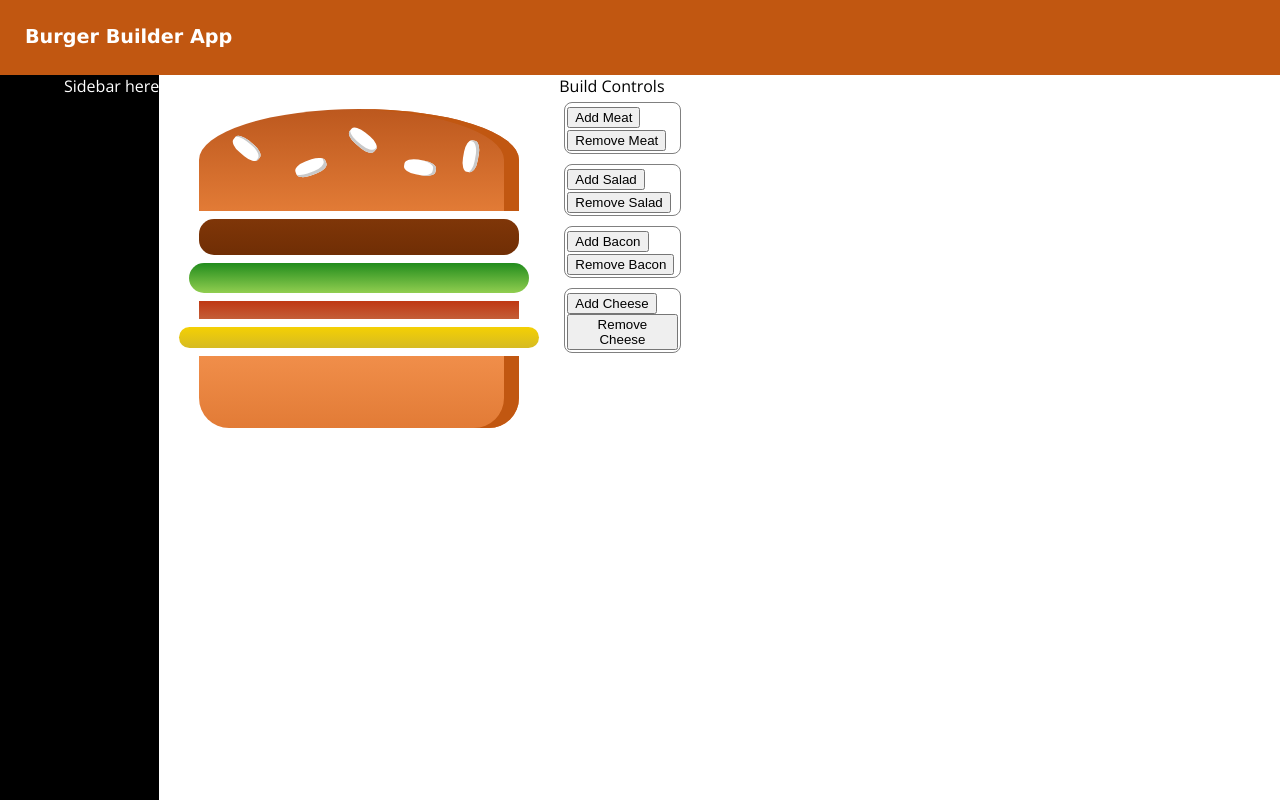
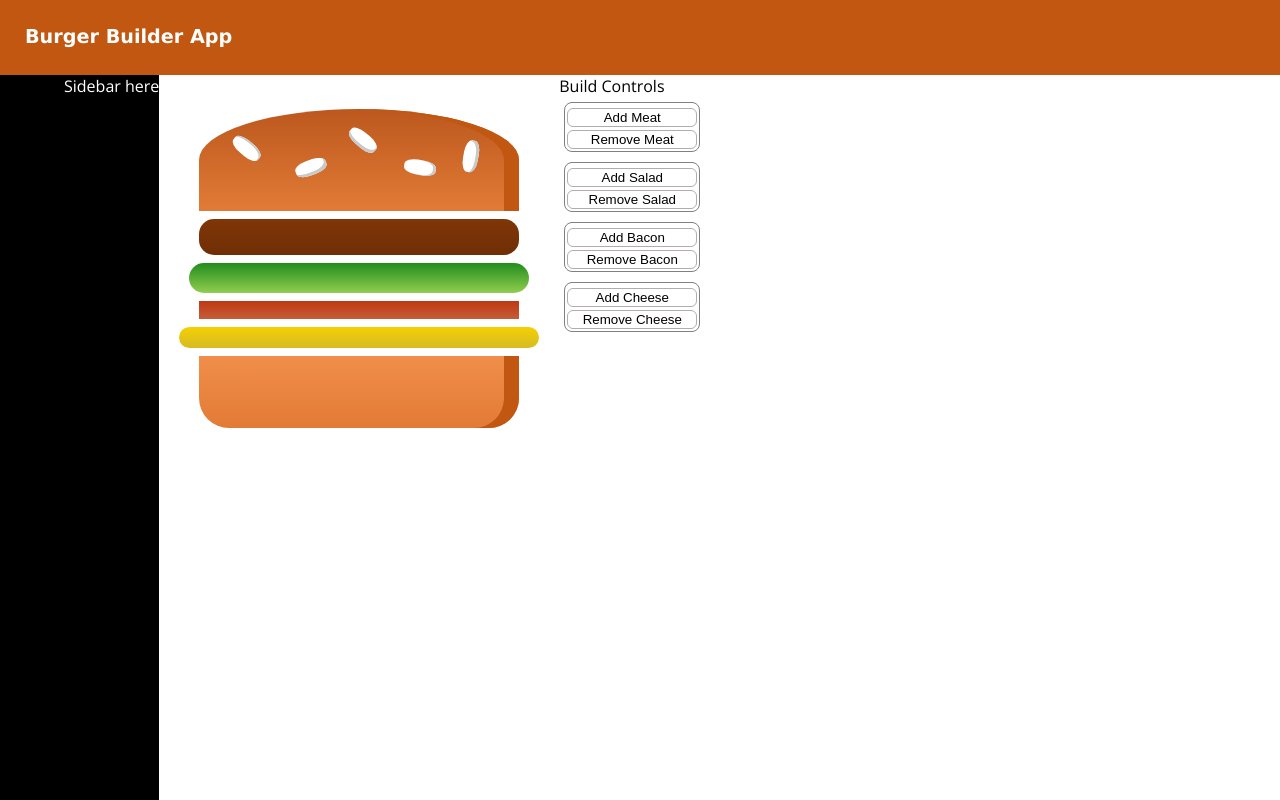
Before and after one commit to JordT/burgerBuilderApp, a React (Create React App) app: page / in a window 1280 px wide. Shown: the top 800 px of the page. Built offline with nearby package versions, Linux system fonts and the light colour scheme.

Commit message:
added styling to all control buttons

```diff
--- a/src/containers/BurgerBuilder/BurgerBuilder.js
+++ b/src/containers/BurgerBuilder/BurgerBuilder.js
@@ -18,30 +18,34 @@ function BurgerBuilder () {
         <div className={classes.Controls}>Build Controls</div>
           <div className={classes.Ingredient }>
             <button type="button"
-              className={(meat <= 2) ? null : classes.ButtonDisabled }
+              className={(meat <= 2) ? classes.Button : classes.ButtonDisabled }
               onClick={() => {(meat <= 2) ? changeMeat(meat+1) : console.log("That's enough meat.")}}>Add Meat</button>
             <button type="button"
+              className={(meat !== 0) ? classes.Button : classes.ButtonDisabled }
               onClick={() => {(meat !== 0) ? changeMeat(meat-1) : console.log("Meat cannot be negative")}}>Remove Meat</button>
           </div>
           <div className={classes.Ingredient}>
             <button type="button"
-              className={(salad <= 2) ? null : classes.ButtonDisabled }
+              className={(salad <= 2) ? classes.Button : classes.ButtonDisabled }
               onClick={() => {(salad <= 2) ? changeSalad(salad+1) : console.log("That's enough salad.")}}>Add Salad</button>
             <button type="button"
+              className={(salad !== 0) ? classes.Button : classes.ButtonDisabled }
               onClick={() => {(salad !== 0) ? changeSalad(salad-1) : console.log("Salad cannot be negative")}}>Remove Salad</button>
           </div>
           <div className={classes.Ingredient}>
             <button type="button"
-              className={(bacon <= 2) ? null : classes.ButtonDisabled }
+              className={(bacon <= 2) ? classes.Button : classes.ButtonDisabled }
               onClick={() => {(bacon <= 2) ? changeBacon(bacon+1) : console.log("That's enough bacon.")}}>Add Bacon</button>
             <button type="button"
+              className={(bacon !== 0) ? classes.Button : classes.ButtonDisabled }
               onClick={() => {(bacon !== 0) ? changeBacon(bacon-1) : console.log("Bacon cannot be negative")}}>Remove Bacon</button>
           </div>
           <div className={classes.Ingredient}>
             <button type="button"
-              className={(cheese <= 2) ? null : classes.ButtonDisabled }
+              className={(cheese <= 2) ? classes.Button : classes.ButtonDisabled }
               onClick={() => {(cheese <= 2) ? changeCheese(cheese+1) : console.log("That's enough cheese.")}}>Add Cheese</button>
             <button type="button"
+              className={(cheese !== 0) ? classes.Button : classes.ButtonDisabled }
               onClick={() => {(cheese !== 0) ? changeCheese(cheese-1) : console.log("Cheese cannot be negative")}}>Remove Cheese</button>
           </div>
         </div>
--- a/src/containers/BurgerBuilder/BurgerBuilder.module.css
+++ b/src/containers/BurgerBuilder/BurgerBuilder.module.css
@@ -1,5 +1,22 @@
+.Button {
+  background-color: white;
+  border-radius: 6px;
+  border: 1px solid #b3acac;
+  align-content: center;
+  width: 100%;
+}
+
+.Button:hover {
+  box-shadow: 1px 1px 1px 1px rgba(0,0,0,0.24),0 8px 25px 0 rgba(0,0,0,0.19);
+}
+
 .ButtonDisabled {
   color: #f75c5c;
+  background-color: white;
+  border-radius: 6px;
+  border: 1px solid #b3acac;
+  align-content: center;;
+  width: 90%;
 }
 
 .Container {
@@ -13,7 +30,7 @@
     border-width: thin;
     padding: 2px;
     border-radius: 8px;
-    max-width: 50%;
+    max-width: 60%;
     margin: 5px 5px 5px 5px;
     align-content: flex-start;
 }
```
